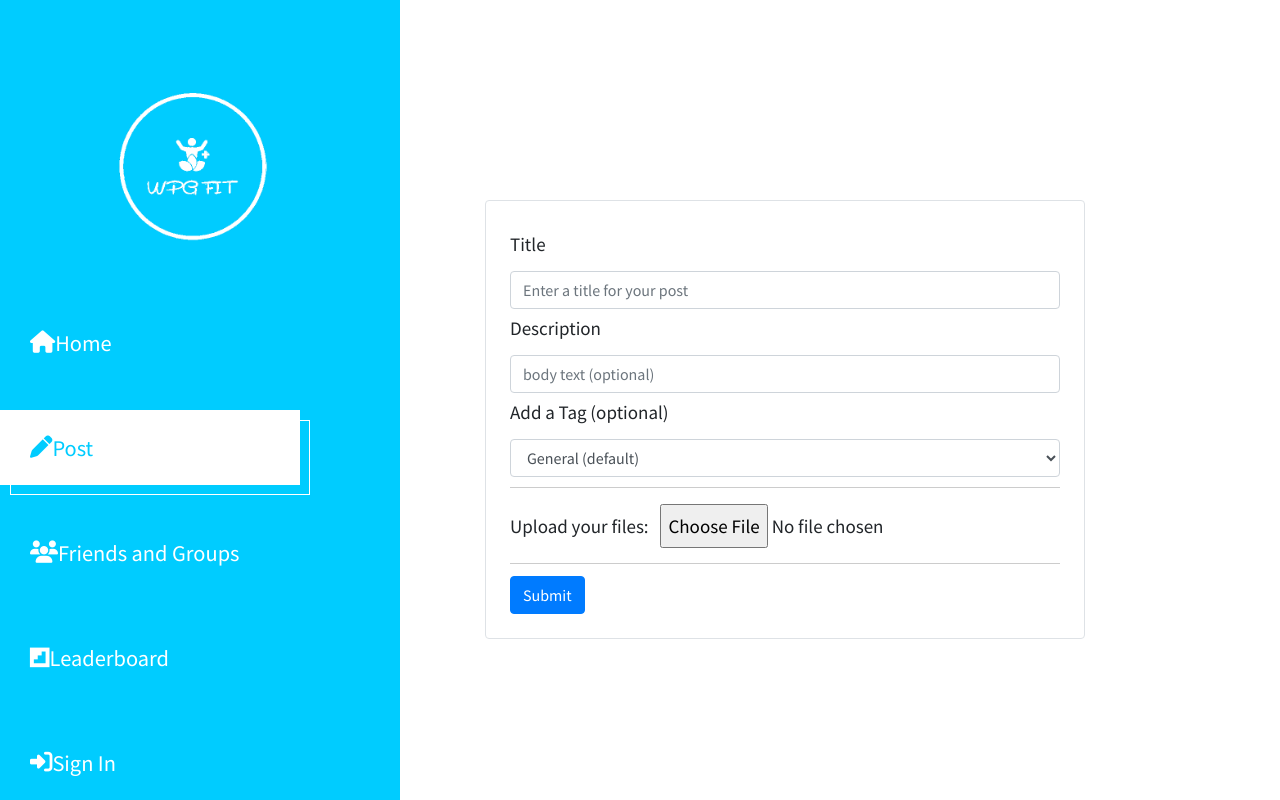
After one commit to rrc-evangeldre/WPGFIT, a PHP site: page /post.php in a window 1280 px wide. The commit adds this page. Run offline with PHP 8.4, Linux system fonts and the light colour scheme; some libraries are stand-ins or nearby versions.

Commit message:
Created a page where users can create a new post. Temporarily disabled login and registration alerts.

```diff
--- a/activity/footer.php
+++ b/activity/footer.php
@@ -1,4 +1,3 @@
 <script src="js/jquery.min.js"></script>
 <script src="js/script.js"></script>
 <script src="js/form.js"></script>
-<script src="https://code.jquery.com/jquery-3.6.0.min.js"></script>
--- a/css/mainstyle.css
+++ b/css/mainstyle.css
@@ -225,22 +225,6 @@ ul {
     max-width: 50%;
     padding-left: 15px;
     padding-right: 15px;
-}
-
-/* Single Posts */
-hr.post-separator { border-top: 5px solid #00ccff; }
-
-.post-title { padding-top: 30px; }
-.info-margin { padding-top: 45px; }
-.prev-next-margin { margin-bottom: 75px; margin-top: 100px; }
-.prev-next-gap { margin-right: 20px; }
-.color-primary, span.color-primary { color: #00ccff; }
-a.color-gray, .color-gray { color: #999; }
-a.color-gray:hover { color: #099; }
-button:focus { outline: none; }
-a:hover {
-    text-decoration: none;
-    color: #048c8c;
 }
 
 /* Form CSS by Max Konoval https://codepen.io/frontendmax */
@@ -526,3 +510,28 @@ a:hover {
 	box-shadow: inset 0 0 0 2px #fbfdff;
 	transform: translateX(30%);
 }
+
+/* Post page */
+.post-container {
+	width: 100%;
+	margin-left: 400px;
+	margin-top: 200px;
+	max-width: 600px;
+	border-radius: 15px;
+  }
+
+/* Single Posts */
+hr.post-separator { border-top: 5px solid #00ccff; }
+
+.post-title { padding-top: 30px; }
+.info-margin { padding-top: 45px; }
+.prev-next-margin { margin-bottom: 75px; margin-top: 100px; }
+.prev-next-gap { margin-right: 20px; }
+.color-primary, span.color-primary { color: #00ccff; }
+a.color-gray, .color-gray { color: #999; }
+a.color-gray:hover { color: #099; }
+button:focus { outline: none; }
+a:hover {
+    text-decoration: none;
+    color: #048c8c;
+}
--- /dev/null
+++ b/post.php
@@ -0,0 +1,45 @@
+<?php
+/*******w********
+
+    Name: Raphael Evangelista
+    Date: November 14, 2024
+    Description: Create a new post with this page.
+
+****************/
+
+include 'activity/header.php';
+?>
+
+<div class="container mt-5">
+  <div class="post-container p-4 border rounded">
+    <form accept-charset="UTF-8" action="" method="POST" enctype="multipart/form-data" target="_blank">
+      <div class="post-group">
+        <label for="title">Title</label>
+        <input type="text" name="title" class="form-control" id="title" placeholder="Enter a title for your post" required="required">
+      </div>
+      <div class="post-group">
+        <label for="description" required="required">Description</label>
+        <input type="text" name="description" class="form-control" id="description" placeholder="body text (optional)">
+      </div>
+      <div class="post-group">
+        <label for="category">Add a Tag (optional)</label>
+        <select class="form-control" id="category" name="platform">
+          <option>General (default)</option>
+          <option>Advice</option>
+          <option>Question</option>
+          <option>Discussion</option>
+          <option>Cardio</option>
+          <option>Strength Training</option>
+          <option>Nutrition</option>
+        </select>
+      </div>
+      <hr>
+      <div class="post-group mt-3">
+        <label class="mr-2">Upload your files:</label>
+        <input type="file" name="file">
+      </div>
+      <hr>
+      <button type="submit" class="btn btn-primary">Submit</button>
+    </form>
+  </div>
+</div>
--- a/register.php
+++ b/register.php
@@ -56,6 +56,6 @@ try {
     }
 }
 
-header("Location: login.php");
+header("Location: index.php");
 exit;
 ?>
--- a/signin.php
+++ b/signin.php
@@ -26,7 +26,7 @@ if ($user && password_verify($password, $user['Password'])) {
     $_SESSION['user_id'] = $user['UserID'];
     $_SESSION['username'] = $user['Username'];
     $_SESSION['role'] = $user['Role'];
-    $_SESSION['login_success'] = "Login successful! Welcome, " . $user['Username'] . ".";
+    // $_SESSION['login_success'] = "Login successful! Welcome, " . $user['Username'] . ".";
     $_SESSION['is_logged_in'] = true;  // Logged-in flag
 
     // Redirect to the home page or dashboard
```
Also changed, not shown: index.php (+5 -23 lines).
